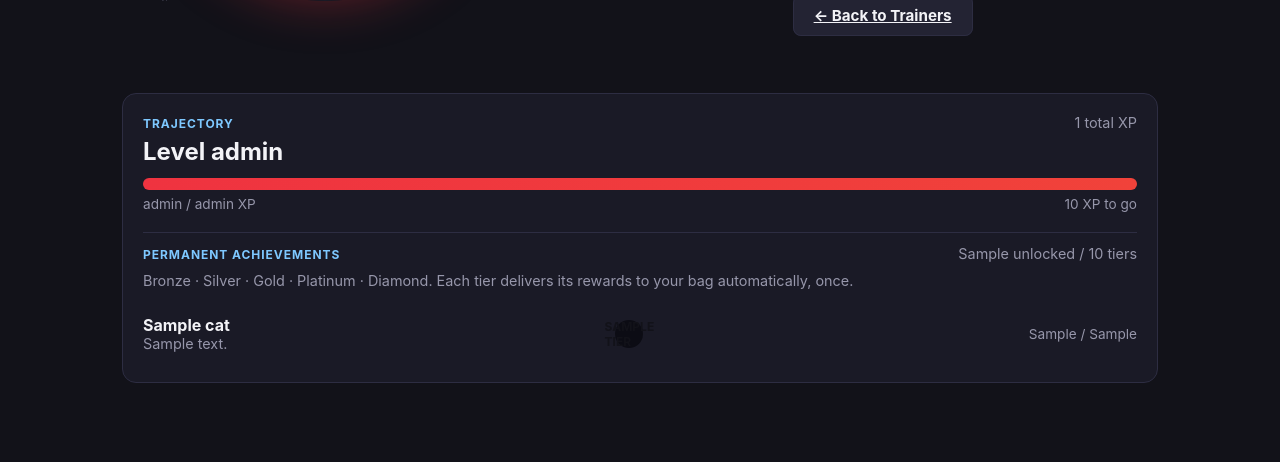
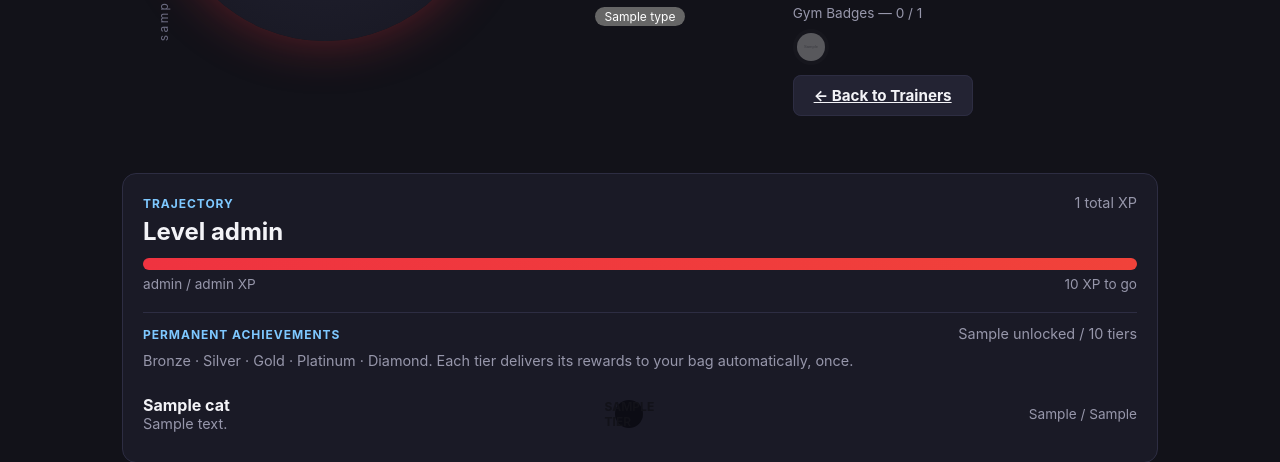
Before and after one commit to RiversC1/shawtybot, a FastAPI app: template web/templates/profile.html in a window 1280 px wide. Shown: the part 423-885 px from the top of the page. Before the commit the page ends 806 px from the top, so only its background shows below. Run offline with FastAPI, Linux system fonts and the light colour scheme; the template is opened without the code that fills it: most values are stand-ins (such as "Sample title", 1, 10 or a date in 2020); grey boxes marked "Sample" are stand-in pictures.

Commit message:
Show trainer avatars in the battle room and badges on the trainer card
- Battle HUD now shows each side's trainer portrait: the human's chosen
  character sprite for PvP, the gym leader's artwork for gym battles, or
  a real trainer-class portrait for random trainer battles. Sourced and
  self-hosted official artwork for all 10 trainer classes under
  web/static/trainer_classes/ (Gen III where it exists, Gen VI VS
  artwork otherwise — no Gen III official art exists for 8 of the 10).
- Trainer profile card now shows a Gym Badge case (all 8 badges, dimmed
  until earned), reusing the same badge icons from the gym pages.

Co-Authored-By: Claude Sonnet 5 <noreply@anthropic.com>

```diff
--- a/web/static/style.css
+++ b/web/static/style.css
@@ -579,6 +579,36 @@ code {
     font-size: 0.85em;
 }
 
+.badge-case {
+    margin-bottom: 20px;
+}
+
+.badge-case-label {
+    color: var(--text-muted);
+    font-size: 0.85em;
+    margin-bottom: 8px;
+}
+
+.badge-case-icons {
+    display: flex;
+    gap: 8px;
+    flex-wrap: wrap;
+}
+
+.badge-case-icon {
+    width: 36px;
+    height: 36px;
+    border-radius: 50%;
+    background: rgba(255, 255, 255, 0.05);
+    padding: 4px;
+    box-sizing: border-box;
+}
+
+.badge-case-icon.is-unearned {
+    filter: grayscale(100%);
+    opacity: 0.35;
+}
+
 .trainer-discord-avatar {
     position: absolute;
     top: 20px;
@@ -1467,9 +1497,24 @@ code {
     box-shadow: 0 0 0 1px var(--yellow);
 }
 
+.battle-hud-header {
+    display: flex;
+    align-items: center;
+    gap: 8px;
+    margin-bottom: 4px;
+}
+
+.battle-hud-avatar {
+    width: 32px;
+    height: 32px;
+    border-radius: 50%;
+    object-fit: cover;
+    background: rgba(255, 255, 255, 0.08);
+    flex-shrink: 0;
+}
+
 .battle-hud-name {
     font-weight: bold;
-    margin-bottom: 4px;
 }
 
 @media (max-width: 640px) {
--- a/web/templates/profile.html
+++ b/web/templates/profile.html
@@ -49,6 +49,17 @@
             <div class="stat">
                 <div class="stat-value">{{ trainer.battle_record.wins }}</div>
                 <div class="stat-label">Wins / {{ trainer.battle_record.games }} games</div>
+            </div>
+        </div>
+
+        <div class="badge-case">
+            <div class="badge-case-label">Gym Badges — {{ trainer.badges|selectattr("earned")|list|length }} / {{ trainer.badges|length }}</div>
+            <div class="badge-case-icons">
+                {% for b in trainer.badges %}
+                <img class="badge-case-icon{{ '' if b.earned else ' is-unearned' }}"
+                     src="{{ b.badge_image }}" alt="{{ b.badge_name }}"
+                     title="{{ b.badge_name }} ({{ b.leader_name }}){{ '' if b.earned else ' — not earned yet' }}">
+                {% endfor %}
             </div>
         </div>
 
```
Also changed, not shown: battle_store.py (+32 -2 lines), data/trainer_classes.json (+20 -10 lines), web/static/battle_room.js (+8 -5 lines), webapi.py (+13 -0 lines), 10 other files.
